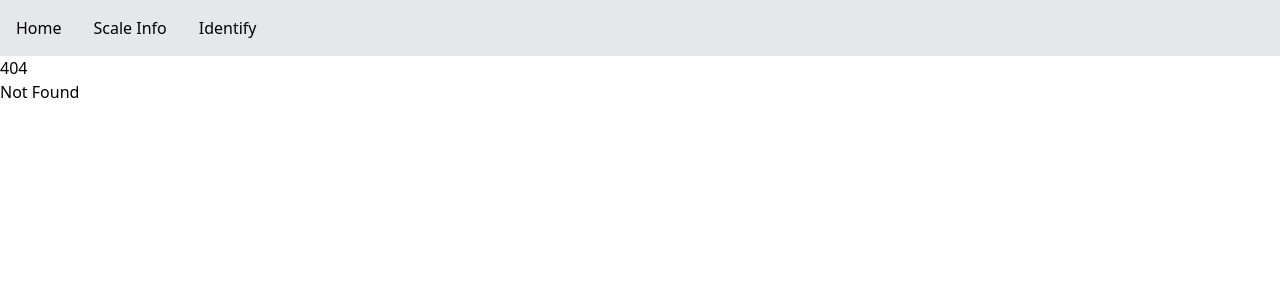
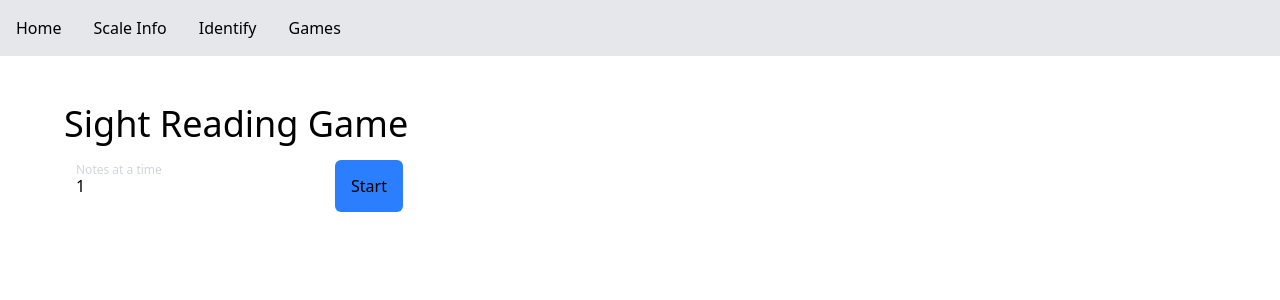
Before and after one commit to Zachiah/music-theory, a SvelteKit app: page /games/sight-reading in a window 1280 px wide. Before the commit this address had no page. Shown: the top 300 px of the page. Built offline with nearby package versions, Linux system fonts and the light colour scheme; what @iconify/tailwind4 would draw is missing.

Commit message:
Implement sight reading game

```diff
--- a/src/lib/CanonicalPitch.ts
+++ b/src/lib/CanonicalPitch.ts
@@ -90,4 +90,10 @@ export namespace CanonicalPitchArray {
 
 		return [first, ...fromCanonicalPitchClasses(tail, secondOctave)];
 	};
+
+	export const includes = (pitches: CanonicalPitchArray, p: CanonicalPitch): boolean => {
+		return !!pitches.find(
+			(pitch) => pitch.pitchClass === p.pitchClass && pitch.octave === p.octave
+		);
+	};
 }
--- a/src/lib/TwoSidedToggleLink.svelte
+++ b/src/lib/TwoSidedToggleLink.svelte
@@ -1,4 +1,6 @@
 <script lang="ts">
+	import { resolve } from '$app/paths';
+
 	const {
 		checked,
 		first,
@@ -16,7 +18,7 @@
 
 <a
 	class="group relative flex h-full w-full shrink-0 rounded-full"
-	href={checked ? firstHref : secondHref}
+	href={resolve(checked ? firstHref : secondHref)}
 >
 	<div
 		class="absolute top-0 h-full w-1/2 transform rounded-full bg-blue-500 duration-200"
--- /dev/null
+++ b/src/lib/cpaState.svelte.ts
@@ -0,0 +1,50 @@
+import { CanonicalPitchArray, type CanonicalPitch } from './CanonicalPitch';
+
+export const createCpaState = (options: { onChange?: () => void } = {}) => {
+	const selectedPitches: CanonicalPitchArray = $state([]);
+
+	const getPitchIndex = (pitch: CanonicalPitch) => {
+		return selectedPitches.findIndex(
+			(p) => p.pitchClass === pitch.pitchClass && p.octave === pitch.octave
+		);
+	};
+
+	return {
+		get selected() {
+			return selectedPitches;
+		},
+		disable(pitch: CanonicalPitch) {
+			const foundIndex = getPitchIndex(pitch);
+			if (foundIndex !== -1) {
+				selectedPitches.splice(foundIndex, 1);
+			}
+
+			CanonicalPitchArray.sort(selectedPitches);
+			options.onChange?.();
+		},
+		enable(pitch: CanonicalPitch) {
+			const foundIndex = getPitchIndex(pitch);
+			if (foundIndex === -1) {
+				selectedPitches.push(pitch);
+			}
+
+			CanonicalPitchArray.sort(selectedPitches);
+			options.onChange?.();
+		},
+		toggle(pitch: CanonicalPitch) {
+			const foundIndex = getPitchIndex(pitch);
+			if (foundIndex !== -1) {
+				selectedPitches.splice(foundIndex, 1);
+			} else {
+				selectedPitches.push(pitch);
+			}
+
+			CanonicalPitchArray.sort(selectedPitches);
+			options.onChange?.();
+		},
+		clear() {
+			selectedPitches.length = 0;
+			options.onChange?.();
+		}
+	};
+};
--- /dev/null
+++ b/src/lib/midiAccess.svelte.ts
@@ -0,0 +1,41 @@
+import { SvelteSet } from 'svelte/reactivity';
+
+type Listener = (event: MIDIMessageEvent) => void;
+
+export const midiAccess = (() => {
+	let access: MIDIAccess | null = $state(null);
+	const listeners = new SvelteSet<Listener>();
+
+	const handler: Listener = (event) => {
+		for (const listener of listeners) {
+			listener(event);
+		}
+	};
+
+	return {
+		get access() {
+			return access;
+		},
+		async requestAccess() {
+			if (access) {
+				return;
+			}
+
+			try {
+				access = await navigator.requestMIDIAccess();
+				access.inputs.forEach((entry) => {
+					entry.addEventListener('midimessage', handler);
+				});
+			} catch {
+				access = null;
+			}
+		},
+		listen(cb: Listener) {
+			listeners.add(cb);
+
+			return () => {
+				listeners.delete(cb);
+			};
+		}
+	};
+})();
--- a/src/lib/util.ts
+++ b/src/lib/util.ts
@@ -11,6 +11,16 @@ export const rotateArray = <T>(arr: T[], amount: number): T[] => {
 	const actualAmount = modWithNegative(amount, arr.length);
 
 	return [...arr.slice(actualAmount), ...arr.slice(0, actualAmount)];
+};
+
+export const chooseRandom = <T>(arr: T[]): T => {
+	if (arr.length === 0) {
+		throw new Error("Can't get random element of empty array");
+	}
+
+	const idx = Math.floor(Math.random() * arr.length);
+
+	return arr[idx];
 };
 
 export const minBy = <T>(arr: T[], by: (a: T) => number) => {
--- a/src/routes/+layout.svelte
+++ b/src/routes/+layout.svelte
@@ -1,14 +1,20 @@
 <script lang="ts">
+	import { resolve } from '$app/paths';
 	import '../app.css';
 	let { children } = $props();
 </script>
 
 <nav>
 	<ul class="flex bg-gray-200 dark:bg-slate-600">
-		<li class="contents"><a class="p-4 hover:text-blue-500" href="/">Home</a></li>
-		<li class="contents"><a class="p-4 hover:text-blue-500" href="/scale-info">Scale Info</a></li>
+		<li class="contents"><a class="p-4 hover:text-blue-500" href={resolve('/')}>Home</a></li>
 		<li class="contents">
-			<a class="p-4 hover:text-blue-500" href="/chord-identifier/keyboard">Identify</a>
+			<a class="p-4 hover:text-blue-500" href={resolve('/scale-info')}>Scale Info</a>
+		</li>
+		<li class="contents">
+			<a class="p-4 hover:text-blue-500" href={resolve('/chord-identifier/keyboard')}>Identify</a>
+		</li>
+		<li class="contents">
+			<a class="p-4 hover:text-blue-500" href={resolve('/games')}>Games</a>
 		</li>
 
 		<span class="flex-grow"></span>
--- a/src/routes/chord-identifier/keyboard/+page.svelte
+++ b/src/routes/chord-identifier/keyboard/+page.svelte
@@ -7,23 +7,24 @@
 	import ChordPrintingOptionsEditorButton from '../ChordPrintingOptionsEditorButton.svelte';
 	import Toggle from '$lib/Toggle.svelte';
 	import Button from '$lib/Button.svelte';
-	import { CanonicalPitch, CanonicalPitchArray } from '$lib/CanonicalPitch';
 	import { onMount } from 'svelte';
 	import { decodeMIDIMessage } from '$lib/midi';
 	import GrandStaff from '$lib/staff/GrandStaff.svelte';
 	import { normalizeChordPitchesWithOctaves, ScaleDegree } from '$lib/categorizeChordNotes';
 	import { playback } from '$lib/Playback';
-
-	let selectedPitches: CanonicalPitchArray = $state([]);
+	import { midiAccess } from '$lib/midiAccess.svelte';
+	import { createCpaState } from '$lib/cpaState.svelte';
 
 	let allowInversions = $state(true);
 
+	const cpaState = createCpaState();
+
 	const guessedChord = $derived.by(() => {
-		if (selectedPitches.length === 0) {
+		if (cpaState.selected.length === 0) {
 			return null;
 		}
 
-		const pitchClasses = selectedPitches.map((p) => p.pitchClass);
+		const pitchClasses = cpaState.selected.map((p) => p.pitchClass);
 		const guessedChord = allowInversions
 			? guessChord(pitchClasses)
 			: guessChordNoInversions(pitchClasses);
@@ -35,78 +36,23 @@
 		guessedChord === null ? '' : GuessedChord.print(guessedChord, printingOptions.data)
 	);
 
-	const getPitchIndex = (pitch: CanonicalPitch) => {
-		return selectedPitches.findIndex(
-			(p) => p.pitchClass === pitch.pitchClass && p.octave === pitch.octave
-		);
-	};
-
-	const disablePitch = (pitch: CanonicalPitch) => {
-		const foundIndex = getPitchIndex(pitch);
-		if (foundIndex !== -1) {
-			selectedPitches.splice(foundIndex, 1);
-		}
-
-		CanonicalPitchArray.sort(selectedPitches);
-	};
-
-	const enablePitch = (pitch: CanonicalPitch) => {
-		const foundIndex = getPitchIndex(pitch);
-		if (foundIndex === -1) {
-			selectedPitches.push(pitch);
-		}
-
-		CanonicalPitchArray.sort(selectedPitches);
-	};
-
-	const togglePitch = (pitch: CanonicalPitch) => {
-		const foundIndex = getPitchIndex(pitch);
-		if (foundIndex !== -1) {
-			selectedPitches.splice(foundIndex, 1);
-		} else {
-			selectedPitches.push(pitch);
-		}
-
-		CanonicalPitchArray.sort(selectedPitches);
-	};
-
-	let midiAccess: MIDIAccess | null = null;
 	const onMIDIMessage = (event: MIDIMessageEvent) => {
 		const message = decodeMIDIMessage(event);
 
 		if (message.tag === 'note-down') {
-			enablePitch(message.pitch);
+			cpaState.enable(message.pitch);
 			return;
 		}
 
 		if (message.tag === 'note-up') {
-			disablePitch(message.pitch);
+			cpaState.disable(message.pitch);
 			return;
 		}
 	};
 
 	onMount(() => {
-		const setupMidi = async () => {
-			midiAccess = await navigator.requestMIDIAccess();
-
-			const listenToMIDIInput = (midiAccess: MIDIAccess) => {
-				midiAccess.inputs.forEach((entry) => {
-					entry.addEventListener('midimessage', onMIDIMessage);
-				});
-			};
-
-			listenToMIDIInput(midiAccess);
-		};
-
-		setupMidi();
-
-		return () => {
-			if (midiAccess) {
-				midiAccess.inputs.forEach((entry) => {
-					entry.removeEventListener('midimessage', onMIDIMessage);
-				});
-			}
-		};
+		midiAccess.requestAccess();
+		return midiAccess.listen(onMIDIMessage);
 	});
 </script>
 
@@ -116,9 +62,9 @@
 	<div class="flex flex-wrap gap-4">
 		<h2 class="mr-auto text-2xl">Keyboard</h2>
 		<Button
-			disabled={selectedPitches.length === 0}
+			disabled={cpaState.selected.length === 0}
 			onClick={() => {
-				playback.demoChord(selectedPitches, playback.now());
+				playback.demoChord(cpaState.selected, playback.now());
 			}}
 		>
 			<span class="icon-[heroicons--speaker-wave]"></span>
@@ -141,19 +87,19 @@
 		start={{ pitchClass: 'C', octave: 3 }}
 		noteNumber={37}
 		activePitches={guessedChord
-			? normalizeChordPitchesWithOctaves(selectedPitches, guessedChord).map((p) => ({
+			? normalizeChordPitchesWithOctaves(cpaState.selected, guessedChord).map((p) => ({
 					pitch: p.pitch,
 					extraText: ScaleDegree.print(p.scaleDegree)
 				}))
 			: []}
-		toggle={togglePitch}
+		toggle={cpaState.toggle}
 		labels="selected"
 	/>
 
 	<div class="flex gap-4">
 		<GrandStaff
 			notes={guessedChord
-				? normalizeChordPitchesWithOctaves(selectedPitches, guessedChord).map((p) => p.pitch)
+				? normalizeChordPitchesWithOctaves(cpaState.selected, guessedChord).map((p) => p.pitch)
 				: []}
 		/>
 
--- /dev/null
+++ b/src/routes/games/+page.svelte
@@ -0,0 +1,29 @@
+<script lang="ts">
+	import Container from '$lib/Container.svelte';
+	import { resolve } from '$app/paths';
+
+	type Game = { href: string; title: string; description: string };
+	const games = [
+		{
+			href: '/games/sight-reading',
+			title: 'Sight Reading',
+			description: 'Practice reading clusters of random notes to sharpen your sight reading.'
+		}
+	] as const satisfies Game[];
+</script>
+
+<Container>
+	<h1 class="text-4xl">Music Theory Games</h1>
+
+	<div class="flex flex-wrap">
+		{#each games as game (game.href)}
+			<a
+				class="flex w-full flex-col gap-2 rounded-md bg-gray-200 px-4 py-2 md:w-1/2 dark:bg-slate-600"
+				href={resolve(game.href)}
+			>
+				<h2 class="text-2xl">{game.title}</h2>
+				<p>{game.description}</p>
+			</a>
+		{/each}
+	</div>
+</Container>
--- /dev/null
+++ b/src/routes/games/sight-reading/+page.svelte
@@ -0,0 +1,138 @@
+<script lang="ts">
+	import Button from '$lib/Button.svelte';
+	import { CanonicalPitch, CanonicalPitchArray } from '$lib/CanonicalPitch';
+	import Container from '$lib/Container.svelte';
+	import { createCpaState } from '$lib/cpaState.svelte';
+	import FancyInput from '$lib/FancyInput.svelte';
+	import Keyboard from '$lib/Keyboard.svelte';
+	import { decodeMIDIMessage } from '$lib/midi';
+	import { midiAccess } from '$lib/midiAccess.svelte';
+	import { Pitch } from '$lib/Pitch';
+	import GrandStaff from '$lib/staff/GrandStaff.svelte';
+	import { chooseRandom } from '$lib/util';
+	import { onMount } from 'svelte';
+
+	const cpaState = createCpaState({
+		onChange: () => checkValid()
+	});
+
+	onMount(() => {
+		midiAccess.requestAccess();
+		return midiAccess.listen((e) => {
+			const m = decodeMIDIMessage(e);
+
+			if (m.tag === 'note-down') {
+				cpaState.enable(m.pitch);
+			}
+
+			if (m.tag === 'note-up') {
+				cpaState.disable(m.pitch);
+			}
+		});
+	});
+
+	const getRandomPitches = (amount: number) => {
+		const available = CanonicalPitch.getRangeInclusive(
+			{ pitchClass: 'C', octave: 3 },
+			{ pitchClass: 'C', octave: 5 }
+		);
+
+		const res: CanonicalPitchArray = [];
+
+		while (res.length < amount) {
+			const n = chooseRandom(available);
+			if (!res.includes(n)) {
+				res.push(n);
+			}
+		}
+
+		return res;
+	};
+
+	const parseNotesAtATime = (s: string): null | number => {
+		const n = +s;
+
+		if (isNaN(n)) {
+			return null;
+		}
+
+		if (n < 1) {
+			return null;
+		}
+
+		if (n - (n % 1) !== n) {
+			return null;
+		}
+
+		if (n > 15) {
+			return null;
+		}
+
+		return n;
+	};
+
+	type GameState =
+		| { tag: 'init'; notesAtATime: string; triedSubmit: boolean }
+		| { tag: 'playing'; notesAtATime: number; correctPitches: CanonicalPitchArray };
+
+	let gameState: GameState = $state({ tag: 'init', notesAtATime: '1', triedSubmit: false });
+
+	const checkValid = () => {
+		if (gameState.tag === 'init') {
+			return;
+		}
+
+		if (cpaState.selected.length !== gameState.correctPitches.length) {
+			return;
+		}
+
+		for (const p of gameState.correctPitches) {
+			if (!CanonicalPitchArray.includes(cpaState.selected, p)) {
+				return;
+			}
+		}
+
+		gameState = { ...gameState, correctPitches: getRandomPitches(gameState.notesAtATime) };
+		cpaState.clear();
+	};
+</script>
+
+<Container>
+	<h1 class="text-4xl">Sight Reading Game</h1>
+
+	{#if gameState.tag === 'init'}
+		{@const parsed = parseNotesAtATime(gameState.notesAtATime)}
+		{@const error = parsed === null ? 'Enter an integer 1-15' : ''}
+		<div class="flex gap-4">
+			<FancyInput
+				forceShowError={gameState.triedSubmit}
+				{error}
+				placeholder="Notes at a time"
+				bind:value={gameState.notesAtATime}
+			/>
+			<Button
+				disabled={gameState.triedSubmit && !!error}
+				onClick={() => {
+					if (error) {
+						(gameState as GameState & { tag: 'init' }).triedSubmit = true;
+					} else {
+						gameState = {
+							tag: 'playing',
+							notesAtATime: parsed!,
+							correctPitches: getRandomPitches(parsed!)
+						};
+					}
+				}}>Start</Button
+			>
+		</div>
+	{:else if gameState.tag === 'playing'}
+		<GrandStaff notes={gameState.correctPitches.map(Pitch.fromCanonical)} />
+		<Keyboard
+			noteNumber={49}
+			start={{ pitchClass: 'C', octave: 2 }}
+			activePitches={cpaState.selected.map((pitch) => ({ pitch: Pitch.fromCanonical(pitch) }))}
+			labels="all"
+			toggle={cpaState.toggle}
+		/>
+	{/if}
+</Container>
```
Also changed, not shown: 1 other file (tests, documents, lock files or other folders).
